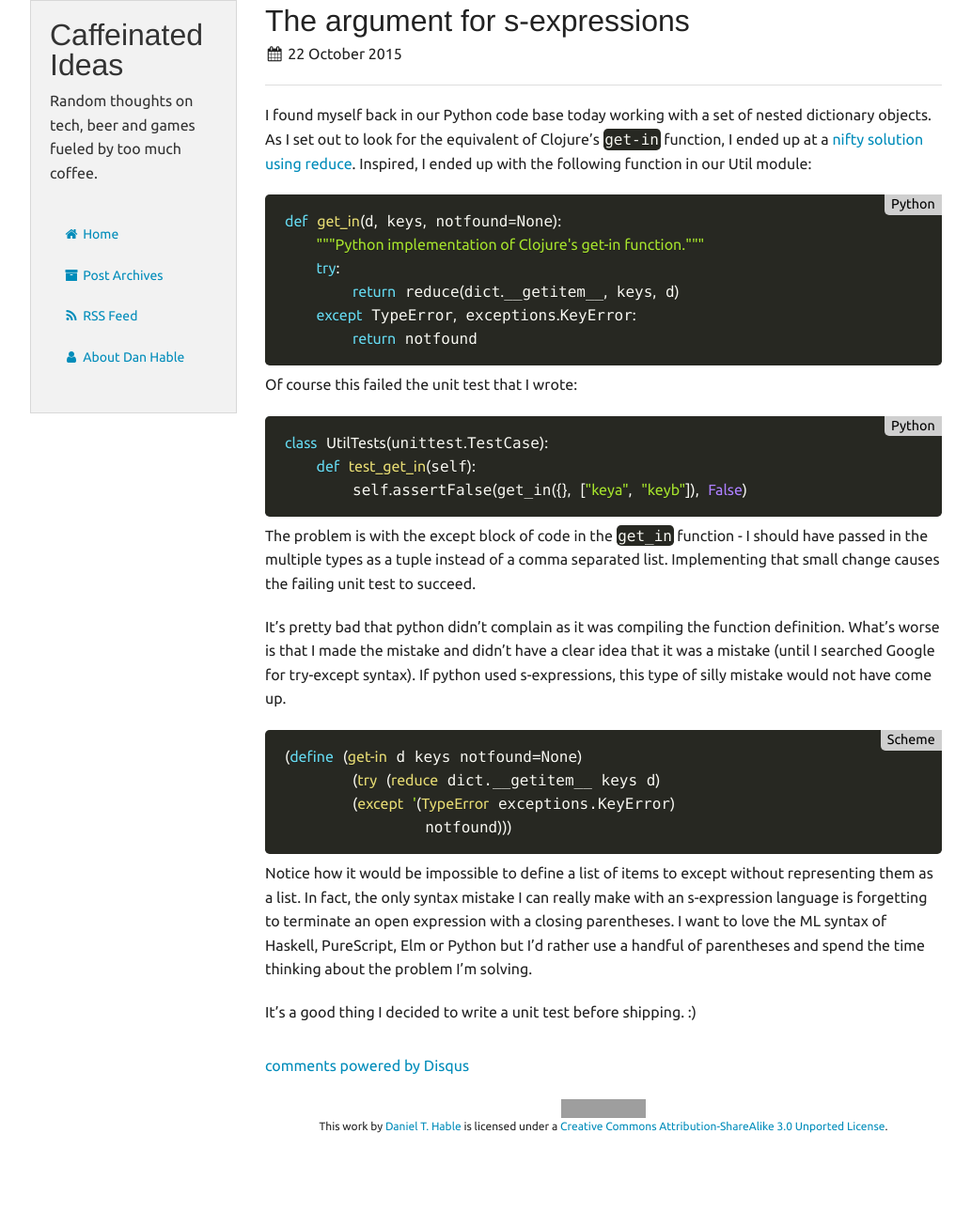
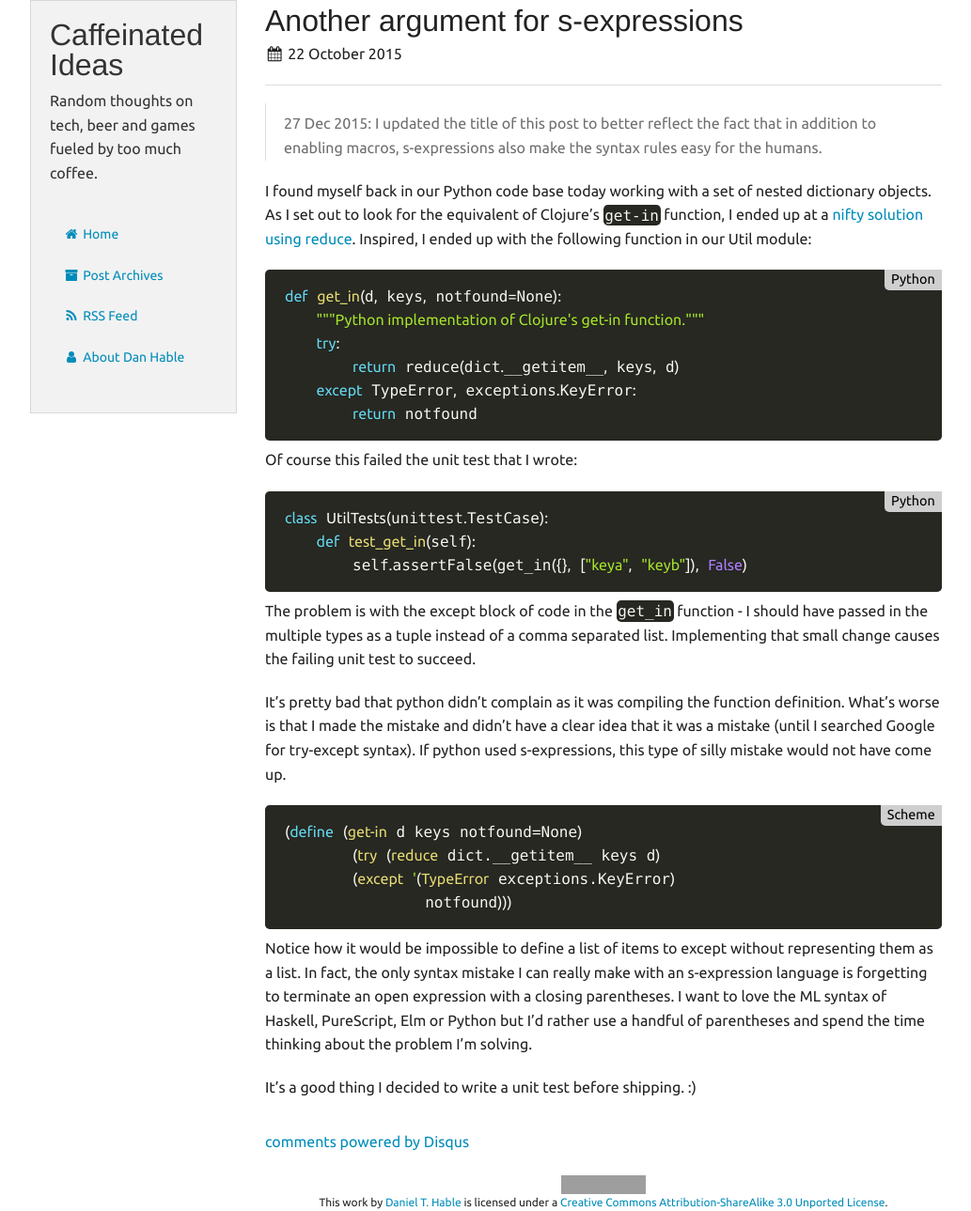
Before and after one commit to dhable/caffeinatedideas.com, a Jekyll site: the page built from _posts/2015-10-22-the-argument-for-s-expressions.md, in a window 1280 px wide. Shown: the whole page at 94% size, without its empty margins (123-1156 px from the left). Built offline with Jekyll 4.4.1, drawn with Linux system fonts in a browser that asks for light colours; nearby versions of some CDN libraries; comment, search, counter and statistics services are not loaded; before the commit the page ends 1208 px from its top, so only the background shows below that; grey boxes are pictures that could not be loaded.

Commit message:
Updated intent of post

````diff
--- a/_posts/2015-10-22-the-argument-for-s-expressions.md
+++ b/_posts/2015-10-22-the-argument-for-s-expressions.md
@@ -1,6 +1,6 @@
 ---
 layout: post
-title: The argument for s-expressions
+title: Another argument for s-expressions
 tags: opinion PLT s-expressions
 published: true
 comments: true
@@ -9,6 +9,11 @@ teaser:
   a s-expression language wouldn't have encountered. With a simple example, I'll
   show how syntax can cause an unnecessary cognitive load on developers.
 ---
+
+> 27 Dec 2015: I updated the title of this post to better reflect the fact that
+> in addition to enabling macros, s-expressions also make the syntax rules
+> easy for the humans.
+
 I found myself back in our Python code base today working with a set of nested
 dictionary objects. As I set out to look for the equivalent of Clojure's
 ```get-in``` function, I ended up at a [nifty solution using reduce][1]. Inspired,
````
